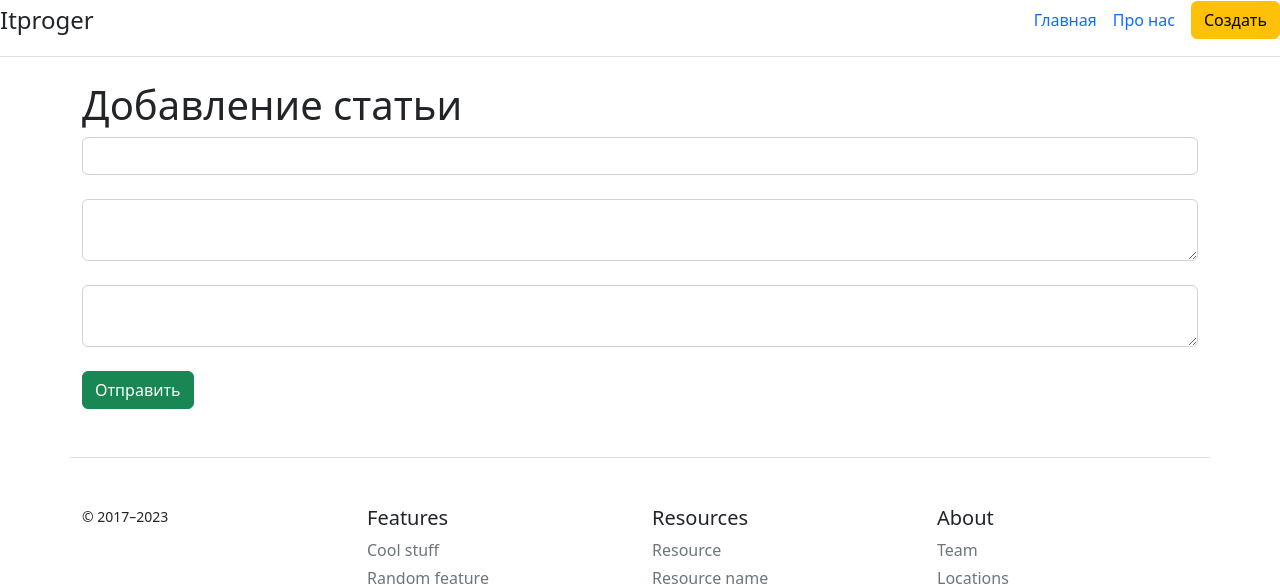
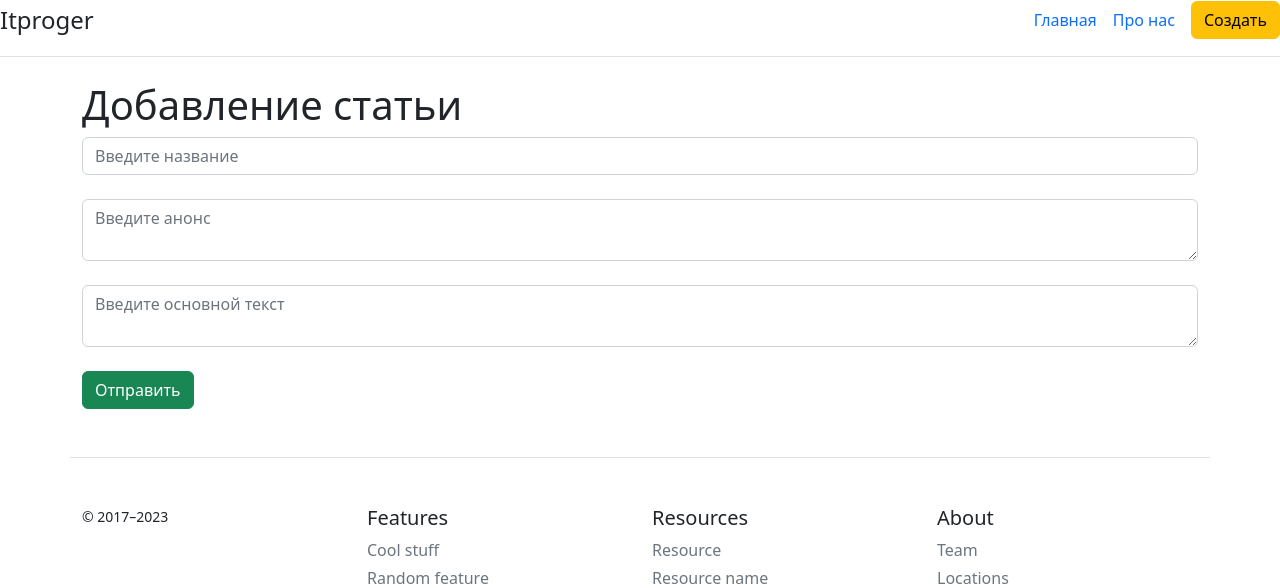
Before and after one commit to SaveDim/blog_flask, a Flask app: page /create-article in a window 1280 px wide. Shown: the top 588 px of the page. Run offline with Flask 3, Linux system fonts and the light colour scheme.

Commit message:
Add minor changes

```diff
--- a/app.py
+++ b/app.py
@@ -1,8 +1,6 @@
-from flask import Flask, render_template, url_for
+from flask import Flask, render_template, url_for, request, redirect
 from flask_sqlalchemy import SQLAlchemy
 from datetime import datetime
-import sqlite3
-
 
 app = Flask(__name__)
 app.config['SQLALCHEMY_DATABASE_URI'] = 'sqlite:///blog.db'
@@ -31,8 +29,21 @@ def about():
     return render_template('about.html')
 
 
-@app.route('/create-article')
+@app.route('/create-article', methods=['POST', 'GET'])
 def create_article():
+    if request.method == "POST":
+        title = request.form['title']
+        intro = request.form['intro']
+        text = request.form['text']
+
+        article = Article(title=title, intro=intro, text=text)
+
+        try:
+            db.session.add(article)
+            db.session.commit()
+            return redirect('/')
+        except:
+            return "При добвылении статьи произошла ошибка!"
     return render_template('create-article.html')
 
 @app.route('/user/<string:name>/<int:id>')
--- a/templates/create-article.html
+++ b/templates/create-article.html
@@ -7,9 +7,9 @@
 <div class="container">
 <h1>Добавление статьи</h1>
     <form method="post">
-        <input type="text" name="title" id="title" class="form-control"><br>
-        <textarea name="intro" id="intro" class="form-control"></textarea><br>
-        <textarea name="text" id="text" class="form-control"></textarea><br>
+        <input type="text" name="title" id="title" class="form-control" placeholder="Введите название"><br>
+        <textarea name="intro" id="intro" class="form-control" placeholder="Введите анонс"></textarea><br>
+        <textarea name="text" id="text" class="form-control" placeholder="Введите основной текст"></textarea><br>
         <input type="submit" class="btn btn-success" value="Отправить"><br>
 
     </form>
```
Also changed, not shown: instance/blog.db (added).
